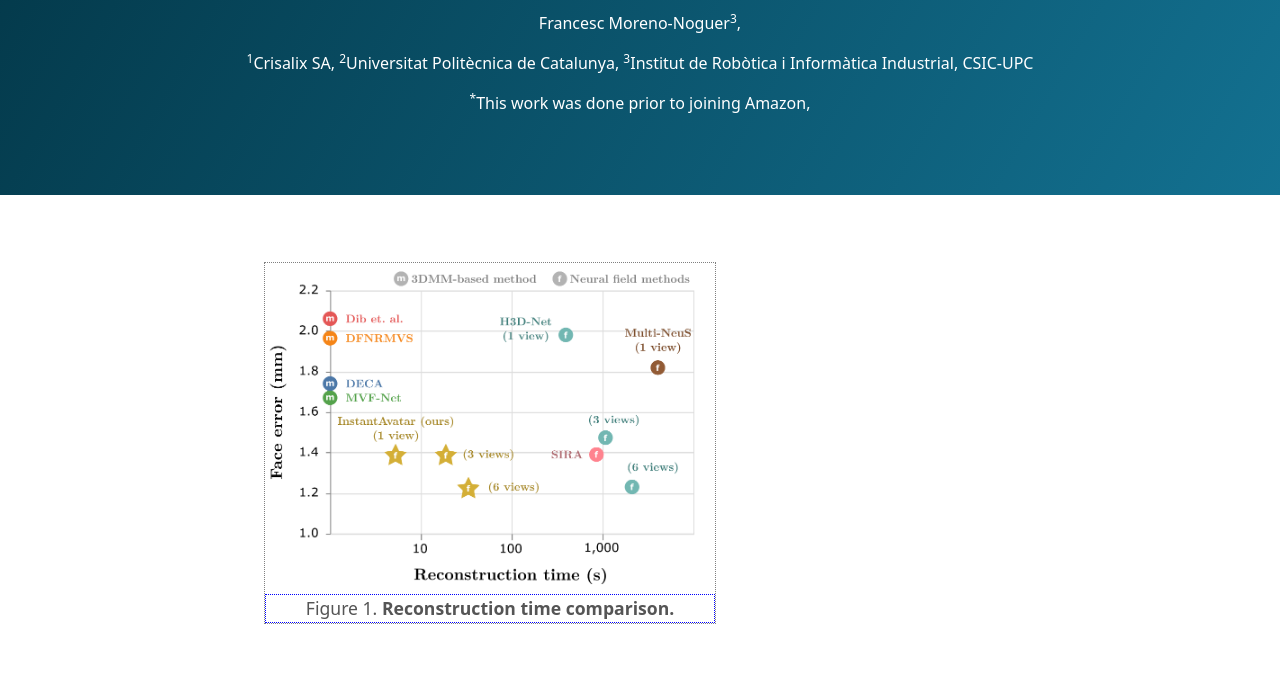
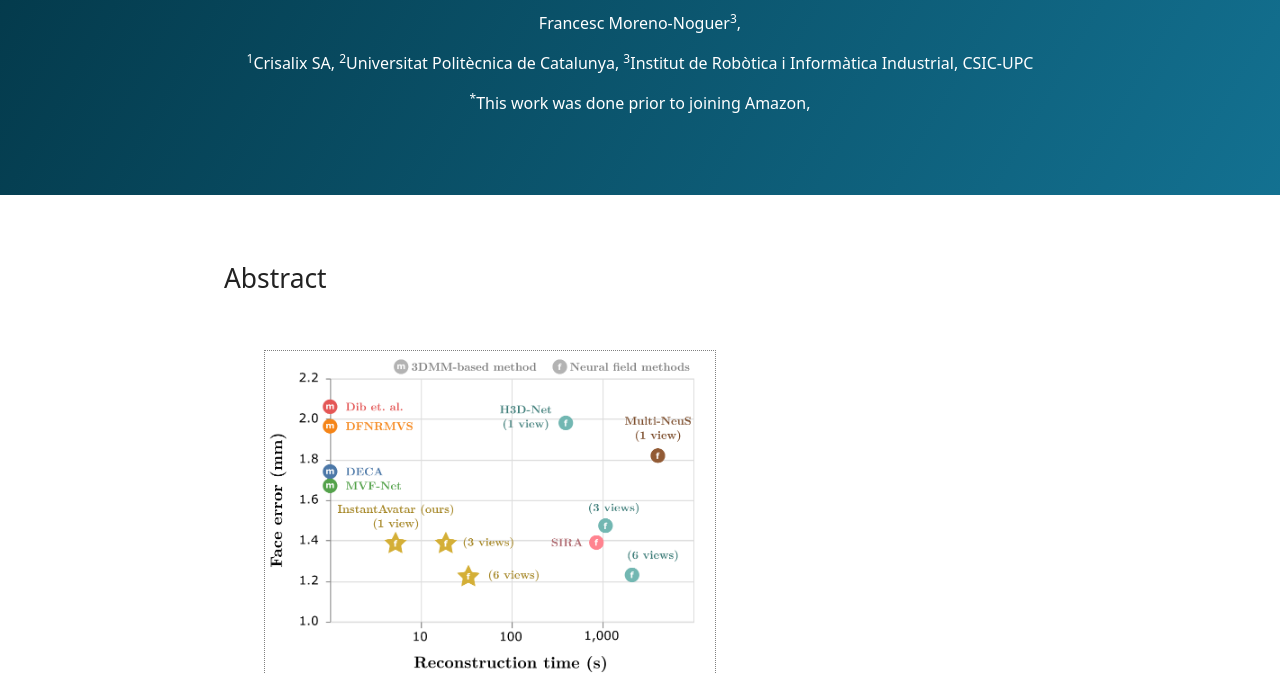
Before and after one commit to CrisalixSA/instant-avatar, a Jekyll site: the page built from index.md, in a window 1280 px wide and 1400 px high, scrolled down 294 px. Shown: the top 674 px of the window. Built offline with Jekyll 4.4.1, drawn with Linux system fonts in a browser that asks for light colours; our own code applies the rules of GitHub Pages for plain Markdown files; grey boxes are pictures that could not be loaded.

```diff
--- a/index.md
+++ b/index.md
@@ -1,6 +1,8 @@
 ---
 layout: default
 ---
+
+## Abstract
 
 <figure align="center"  style="margin-top: 2em; margin-bottom: 2em">
   <img src="assets/images/teaser.png" width="450" />
```
Also changed, not shown: other parts of index.md (+0 -2 lines).
